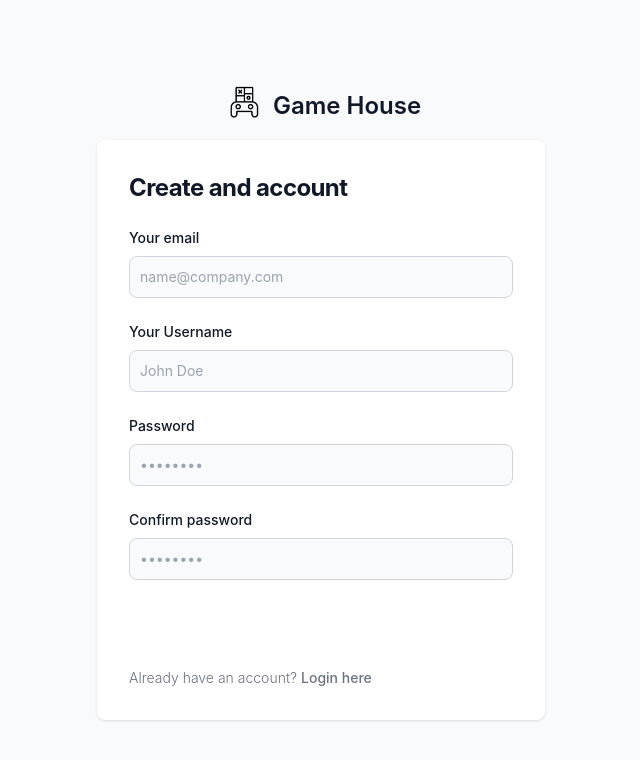
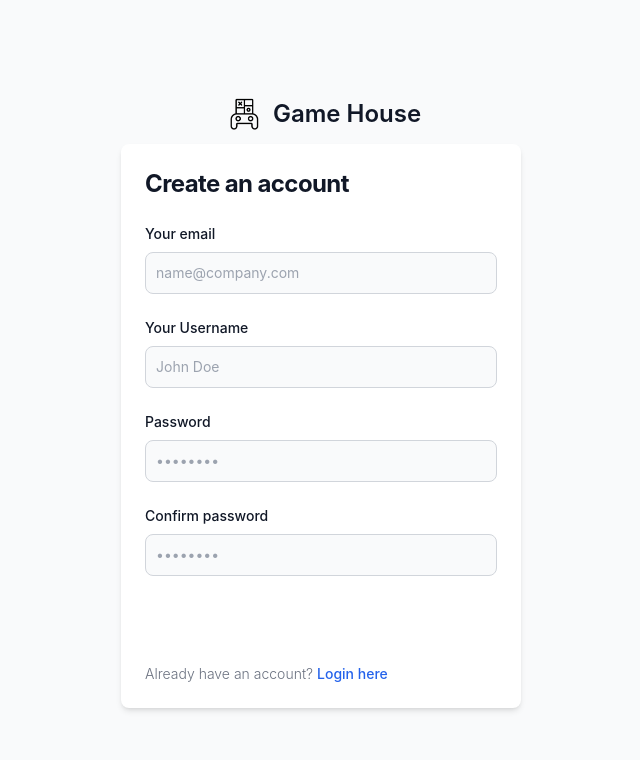
Before and after one commit to Yagna08/Game-House-Website, a React (Create React App) app in the folder myapp/: page /signup in a window 1280 px wide. Shown: the top 760 px of the page, without its empty margins (319-959 px from the left). Built offline with nearby package versions, Linux system fonts and the light colour scheme.

Commit message:
login and signup done

```diff
--- a/myapp/src/components/Signup.jsx
+++ b/myapp/src/components/Signup.jsx
@@ -3,18 +3,20 @@ import gameIcon from "../Images/Playing Casual Game.gif";
 import { Link, useNavigate } from "react-router-dom";
 import { message } from "antd";
 import axios from "axios";
+
 const Signup = () => {
   const [username, setUsername] = useState("");
   const [email, setEmail] = useState("");
   const [password, setPassword] = useState("");
   const [confirmPassword, setConfirmPassword] = useState("");
+
   const navigate = useNavigate();
 
   const onFinish = async (e) => {
     e.preventDefault();
-    console.log(username, email, password, confirmPassword);
-    const regex =/^(?=.*[A-Z])(?=.*[a-z])(?=.*\d)(?=.*[!@#$%^&*])[^\s"'<>]{8,}$/;
-    console.log(regex.test(password));
+
+    const regex = /^(?=.*[A-Z])(?=.*[a-z])(?=.*\d)(?=.*[!@#$%^&*])[^\s"'<>]{8,}$/;
+
     try {
       if (
         password === confirmPassword &&
@@ -23,135 +25,124 @@ const Signup = () => {
         username !== "" &&
         regex.test(password)
       ) {
-        const res = await axios.post("https://game-house-website-backend.vercel.app/api/user/signup", {
+        const res = await axios.post(
+          "https://game-house-website-backend.vercel.app/api/user/signup",
+          {
             username,
             email,
             password,
-        });
+          }
+        );
+
         if (res.data.success) {
-          console.log("success");
           message.success("Success");
           setUsername("");
           setEmail("");
           setPassword("");
           setConfirmPassword("");
+          navigate("/login");
         } else {
           message.error(res.data.message);
         }
-        navigate("/login");
       } else {
         message.error("Password and Confirm Password are different");
-
       }
     } catch (error) {
-      console.log(error);
-      message.error("something went wrong");
+      console.error(error);
+      message.error("Something went wrong");
     }
   };
 
   return (
-    <section class="bg-gray-50 ">
-      <div class="flex flex-col items-center justify-center px-6 py-8 mx-auto md:h-screen lg:py-0">
-        <span class="flex items-center mb-2 text-2xl font-semibold text-gray-900">
+    <section className="bg-gray-50 min-h-screen flex items-center justify-center">
+      <div className="flex flex-col items-center justify-center px-6 py-8 w-full sm:max-w-md lg:py-0">
+        <span className="flex items-center mb-2 text-2xl font-semibold text-gray-900">
           <img
-            class="w-11 h-11 mr-2 flex items-center mb-2 text-2xl font-semibold text-gray-900"
+            className="w-11 h-11 mr-2"
             src={gameIcon}
             alt="logo"
           />
           Game House
         </span>
-        <div class="w-full bg-white rounded-lg shadow dark:border md:mt-0 sm:max-w-md xl:p-0 dark:bg-gray-800 dark:border-gray-700">
-          <div class="p-6 space-y-4 md:space-y-6 sm:p-8">
-            <h1 class="text-xl font-bold leading-tight tracking-tight text-gray-900 md:text-2xl dark:text-white">
-              Create and account
+        <div className="w-full bg-white rounded-lg shadow-md dark:border dark:bg-gray-800 dark:border-gray-700">
+          <div className="p-6 space-y-4 sm:space-y-6">
+            <h1 className="text-xl font-bold leading-tight tracking-tight text-gray-900 md:text-2xl dark:text-white">
+              Create an account
             </h1>
-            <form
-              class="space-y-4 md:space-y-6"
-              method="post"
-              onSubmit={(e) => { onFinish(e) }}
-            >
+            <form className="space-y-4 sm:space-y-6" onSubmit={onFinish}>
               <div>
                 <label
-                  for="email"
-                  class="block mb-2 text-sm font-medium text-gray-900 dark:text-white"
+                  htmlFor="email"
+                  className="block mb-2 text-sm font-medium text-gray-900 dark:text-white"
                 >
                   Your email
                 </label>
                 <input
-                  onChange={(e) => {
-                    setEmail(e.target.value);
-                  }}
+                  onChange={(e) => setEmail(e.target.value)}
                   type="email"
-                  name="email"
                   id="email"
-                  class="bg-gray-50 border border-gray-300 text-gray-900 sm:text-sm rounded-lg focus:ring-primary-600 focus:border-primary-600 block w-full p-2.5 dark:bg-gray-700 dark:border-gray-600 dark:placeholder-gray-400 dark:text-white dark:focus:ring-blue-500 dark:focus:border-blue-500"
+                  className="bg-gray-50 border border-gray-300 text-gray-900 sm:text-sm rounded-lg focus:ring-blue-500 focus:border-blue-500 block w-full p-2.5 dark:bg-gray-700 dark:border-gray-600 dark:placeholder-gray-400 dark:text-white"
                   placeholder="name@company.com"
                   required
                 />
               </div>
               <div>
                 <label
-                  for="username"
-                  class="block mb-2 text-sm font-medium text-gray-900 dark:text-white"
+                  htmlFor="username"
+                  className="block mb-2 text-sm font-medium text-gray-900 dark:text-white"
                 >
                   Your Username
                 </label>
                 <input
                   type="text"
                   onChange={(e) => setUsername(e.target.value)}
-                  name="username"
                   id="username"
-                  class="bg-gray-50 border border-gray-300 text-gray-900 sm:text-sm rounded-lg focus:ring-primary-600 focus:border-primary-600 block w-full p-2.5 dark:bg-gray-700 dark:border-gray-600 dark:placeholder-gray-400 dark:text-white dark:focus:ring-blue-500 dark:focus:border-blue-500"
+                  className="bg-gray-50 border border-gray-300 text-gray-900 sm:text-sm rounded-lg focus:ring-blue-500 focus:border-blue-500 block w-full p-2.5 dark:bg-gray-700 dark:border-gray-600 dark:placeholder-gray-400 dark:text-white"
                   placeholder="John Doe"
                   required
                 />
               </div>
               <div>
                 <label
-                  for="password"
-                  class="block mb-2 text-sm font-medium text-gray-900 dark:text-white"
+                  htmlFor="password"
+                  className="block mb-2 text-sm font-medium text-gray-900 dark:text-white"
                 >
                   Password
                 </label>
                 <input
                   onChange={(e) => setPassword(e.target.value)}
                   type="password"
-                  name="password"
                   id="password"
                   placeholder="••••••••"
-                  class="bg-gray-50 border border-gray-300 text-gray-900 sm:text-sm rounded-lg focus:ring-primary-600 focus:border-primary-600 block w-full p-2.5 dark:bg-gray-700 dark:border-gray-600 dark:placeholder-gray-400 dark:text-white dark:focus:ring-blue-500 dark:focus:border-blue-500"
+                  className="bg-gray-50 border border-gray-300 text-gray-900 sm:text-sm rounded-lg focus:ring-blue-500 focus:border-blue-500 block w-full p-2.5 dark:bg-gray-700 dark:border-gray-600 dark:placeholder-gray-400 dark:text-white"
                   required
                 />
               </div>
               <div>
                 <label
-                  for="confirm-password"
-                  class="block mb-2 text-sm font-medium text-gray-900 dark:text-white"
+                  htmlFor="confirm-password"
+                  className="block mb-2 text-sm font-medium text-gray-900 dark:text-white"
                 >
                   Confirm password
                 </label>
                 <input
                   onChange={(e) => setConfirmPassword(e.target.value)}
                   type="password"
-                  name="confirm-password"
                   id="confirm-password"
                   placeholder="••••••••"
-                  class="bg-gray-50 border border-gray-300 text-gray-900 sm:text-sm rounded-lg focus:ring-primary-600 focus:border-primary-600 block w-full p-2.5 dark:bg-gray-700 dark:border-gray-600 dark:placeholder-gray-400 dark:text-white dark:focus:ring-blue-500 dark:focus:border-blue-500"
+                  className="bg-gray-50 border border-gray-300 text-gray-900 sm:text-sm rounded-lg focus:ring-blue-500 focus:border-blue-500 block w-full p-2.5 dark:bg-gray-700 dark:border-gray-600 dark:placeholder-gray-400 dark:text-white"
                   required
                 />
               </div>
-
               <button
                 type="submit"
                 class="w-full text-white bg-primary-600 hover:bg-primary-700 focus:ring-4 focus:outline-none focus:ring-primary-300 font-medium rounded-lg text-sm px-5 py-2.5 text-center dark:bg-primary-600 dark:hover:bg-primary-700 dark:focus:ring-primary-800">
                 Create an account
               </button>
-              <p class="text-sm font-light text-gray-500 dark:text-gray-400">
+              <p className="text-sm font-light text-gray-500 dark:text-gray-400">
                 Already have an account?{" "}
-                <Link to="/login">
-                  <button class="font-medium text-primary-600 hover:underline dark:text-primary-500">
+                <Link to="/login" className="font-medium text-blue-600 hover:underline dark:text-blue-500">
                   Login here
-                  </button>
                 </Link>
               </p>
             </form>
```
Lines whose indentation alone changed are shown as unchanged.
